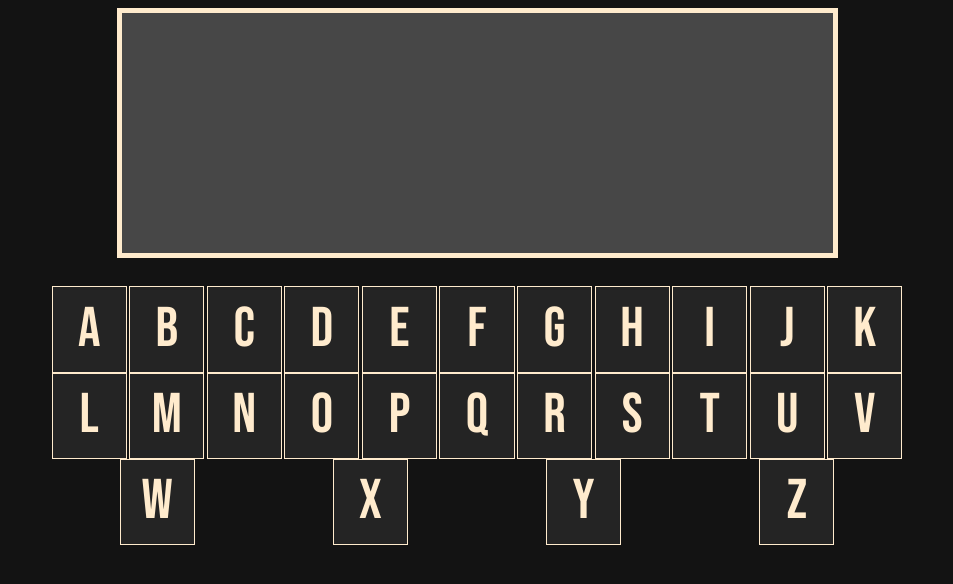
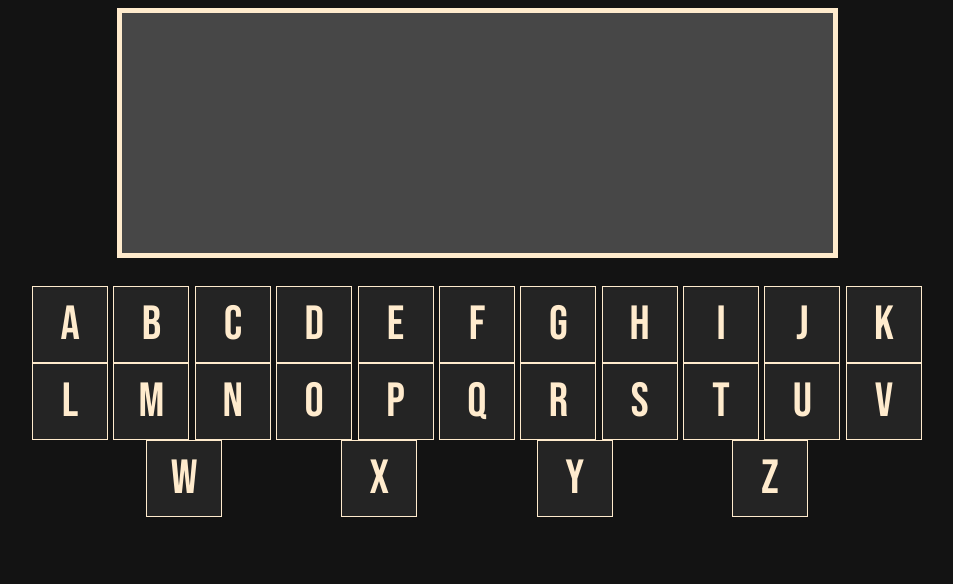
Before and after one commit to Calvin781/Hangman, a plain HTML site: page index.html in a window 1280 px wide. Shown: the whole page, without its empty margins (163-1116 px from the left). Drawn offline with nearby package versions, Linux system fonts and the light colour scheme; no server answers; a web font is replaced by a local one.

Commit message:
fix responsive keyboard

```diff
--- a/assets/css/style.css
+++ b/assets/css/style.css
@@ -71,16 +71,16 @@ span {
     padding-top: 3%;
     display: flex;
     flex-wrap: wrap;
-    width: 90%;
+    width: 95%;
     height: 100%;
     background-color: #131313;
-    justify-content: space-around;
+    justify-content: space-evenly;
 }
 
 .key--letter {
     text-align: center;
     color: blanchedalmond;
-    font-size: 7vh;
+    font-size: 6vh;
     padding: 1%;
     width: 7vh;
 
```
